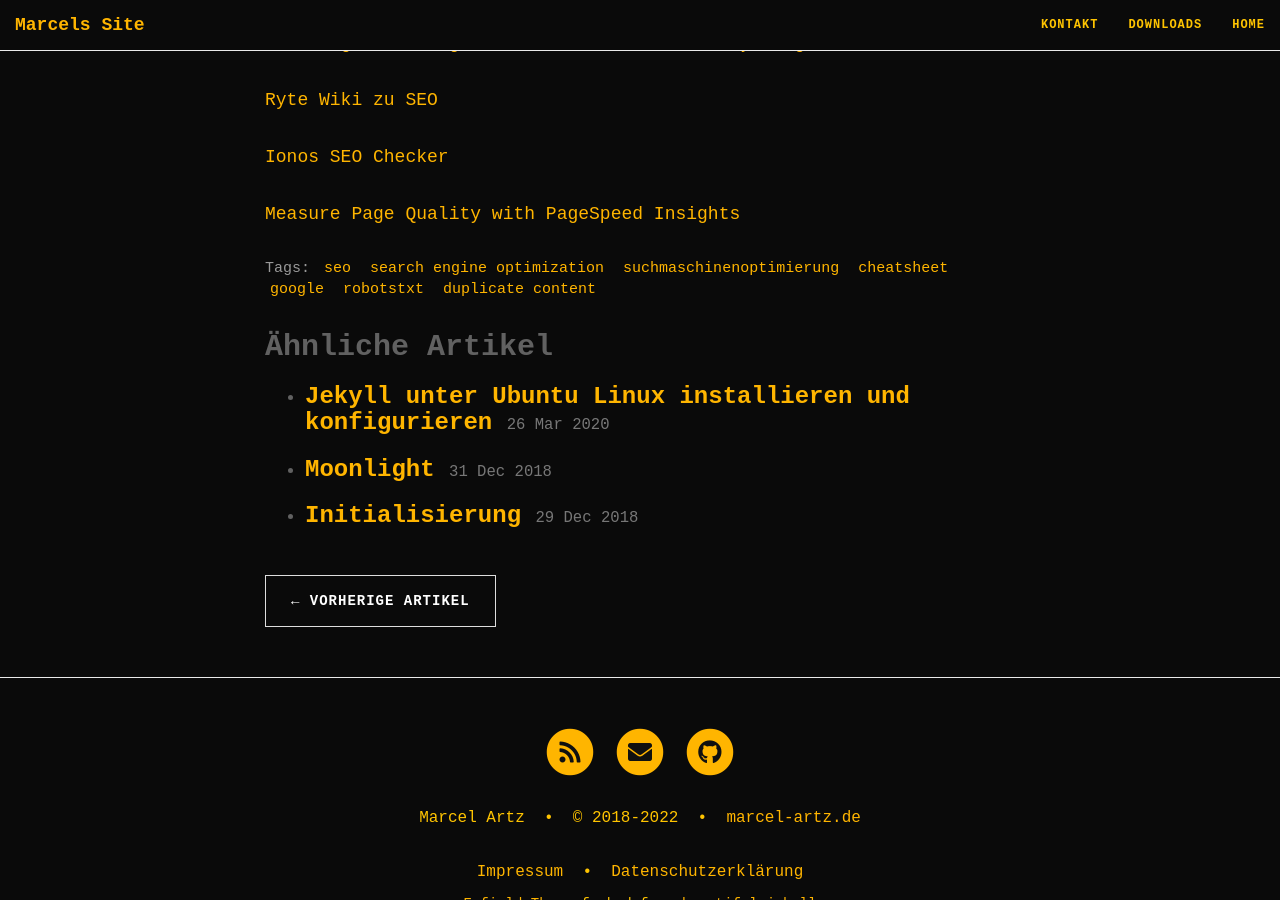
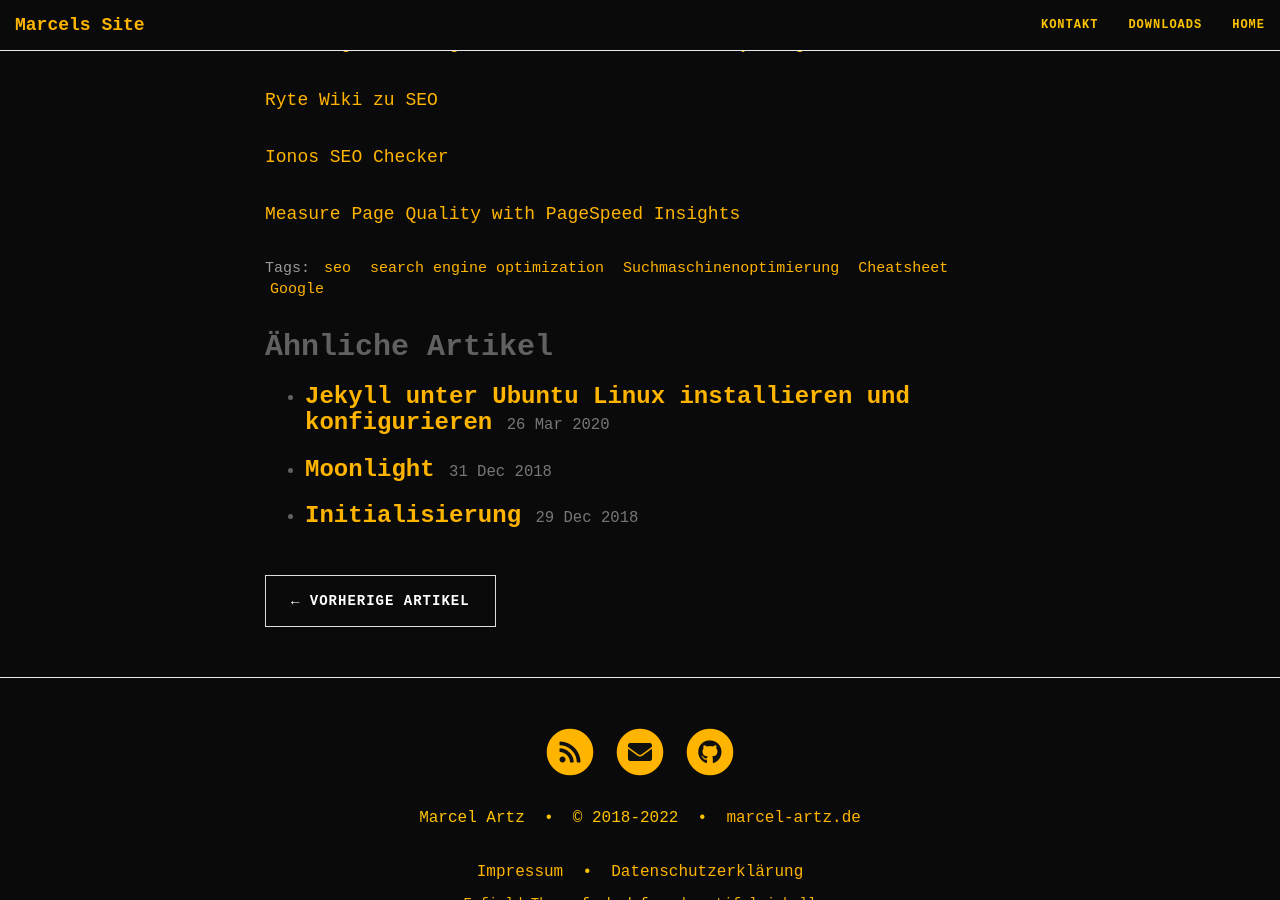
Before and after one commit to ma744/ma744.github.io, a Jekyll site: the page built from _posts/2022-03-20-Suchmaschinenoptimierung-Kurzreferenz-SEO-Cheatsheet.md, in a window 1280 px wide and 900 px high, scrolled down 11519 px. Built offline with Jekyll 4.4.1, drawn with Linux system fonts in a browser that asks for light colours; nearby versions of some CDN libraries.

Commit message:
removes unnecessary tags

```diff
--- a/_posts/2022-03-20-Suchmaschinenoptimierung-Kurzreferenz-SEO-Cheatsheet.md
+++ b/_posts/2022-03-20-Suchmaschinenoptimierung-Kurzreferenz-SEO-Cheatsheet.md
@@ -1,7 +1,7 @@
 ---
 layout: post
 title: Suchmaschinenoptimierung - Kurzreferenz (SEO Cheatsheet)
-tags: [seo, search engine optimization, suchmaschinenoptimierung, cheatsheet, google, robotstxt, duplicate content]
+tags: [seo, search engine optimization, Suchmaschinenoptimierung, Cheatsheet, Google]
 ---
 
 
```
